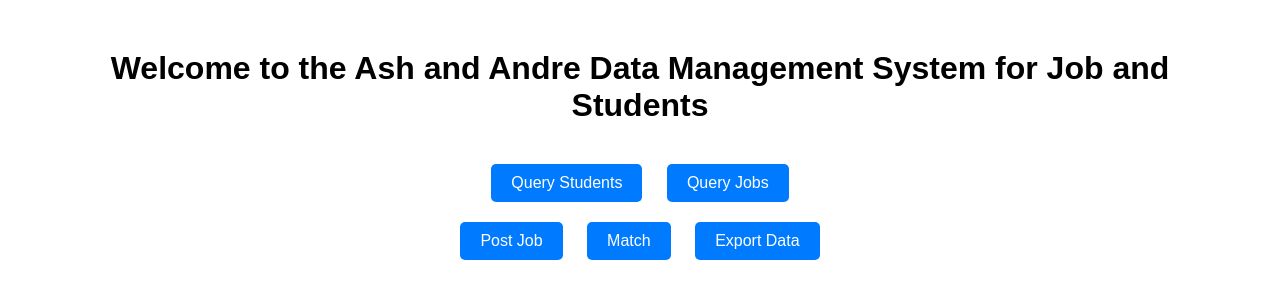
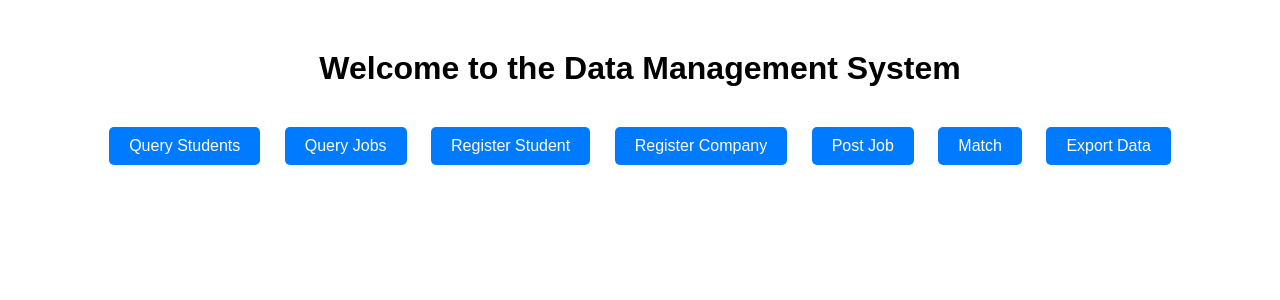
Before and after one commit to firmao/jobs, a Flask app: page / in a window 1280 px wide. Shown: the top 300 px of the page. Run offline with Flask 2, Linux system fonts and the light colour scheme.

Commit message:
Add files via upload

```diff
--- a/app.py
+++ b/app.py
@@ -29,31 +29,35 @@ class JobPost(db.Model):
 def home():
     return render_template('register.html')
 
-@app.route('/register_student', methods=['POST'])
+@app.route('/register_student', methods=['GET', 'POST'])
 def register_student():
-    email = request.form['email']
-    name = request.form['name']
-    if Student.query.filter_by(email=email).first():
-        flash('Student already registered.')
-    else:
-        student = Student(email=email, name=name)
-        db.session.add(student)
-        db.session.commit()
-        flash('Student registered successfully.')
-    return redirect(url_for('home'))
+    if request.method == 'POST':
+        email = request.form['email']
+        name = request.form['name']
+        if Student.query.filter_by(email=email).first():
+            flash('Student already registered.')
+        else:
+            student = Student(email=email, name=name)
+            db.session.add(student)
+            db.session.commit()
+            flash('Student registered successfully.')
+        return redirect(url_for('home'))
+    return render_template('register_student.html')
 
-@app.route('/register_company', methods=['POST'])
+@app.route('/register_company', methods=['GET', 'POST'])
 def register_company():
-    email = request.form['email']
-    name = request.form['name']
-    if Company.query.filter_by(email=email).first():
-        flash('Company already registered.')
-    else:
-        company = Company(email=email, name=name)
-        db.session.add(company)
-        db.session.commit()
-        flash('Company registered successfully.')
-    return redirect(url_for('home'))
+    if request.method == 'POST':
+        email = request.form['email']
+        name = request.form['name']
+        if Company.query.filter_by(email=email).first():
+            flash('Company already registered.')
+        else:
+            company = Company(email=email, name=name)
+            db.session.add(company)
+            db.session.commit()
+            flash('Company registered successfully.')
+        return redirect(url_for('home'))
+    return render_template('register_company.html')
 
 @app.route('/post_job', methods=['GET', 'POST'])
 def post_job():
@@ -65,7 +69,7 @@ def post_job():
         db.session.add(job)
         db.session.commit()
         flash('Job posted successfully.')
-        return redirect(url_for('post_job'))
+        return redirect(url_for('home'))
     companies = Company.query.all()
     return render_template('post_job.html', companies=companies)
 
--- a/templates/register.html
+++ b/templates/register.html
@@ -30,16 +30,19 @@
     </style>
 </head>
 <body>
-    <h1>Welcome to the Ash and Andre Data Management System for Job and Students</h1>
+    <h1>Welcome to the Data Management System</h1>
 
+    <!-- Buttons to query data -->
     <a href="{{ url_for('query_students') }}" class="button">Query Students</a>
     <a href="{{ url_for('query_jobs') }}" class="button">Query Jobs</a>
 
-    <!-- Add other navigation links as needed -->
-    <br>
+    <!-- Buttons to insert data -->
+    <a href="{{ url_for('register_student') }}" class="button">Register Student</a>
+    <a href="{{ url_for('register_company') }}" class="button">Register Company</a>
     <a href="{{ url_for('post_job') }}" class="button">Post Job</a>
+
+    <!-- Other navigation links -->
     <a href="{{ url_for('match') }}" class="button">Match</a>
     <a href="{{ url_for('export_data') }}" class="button">Export Data</a>
-
 </body>
 </html>
```
Also changed, not shown: templates/register_company.html (added, +20 -0 lines), templates/register_student.html (added, +20 -0 lines).
